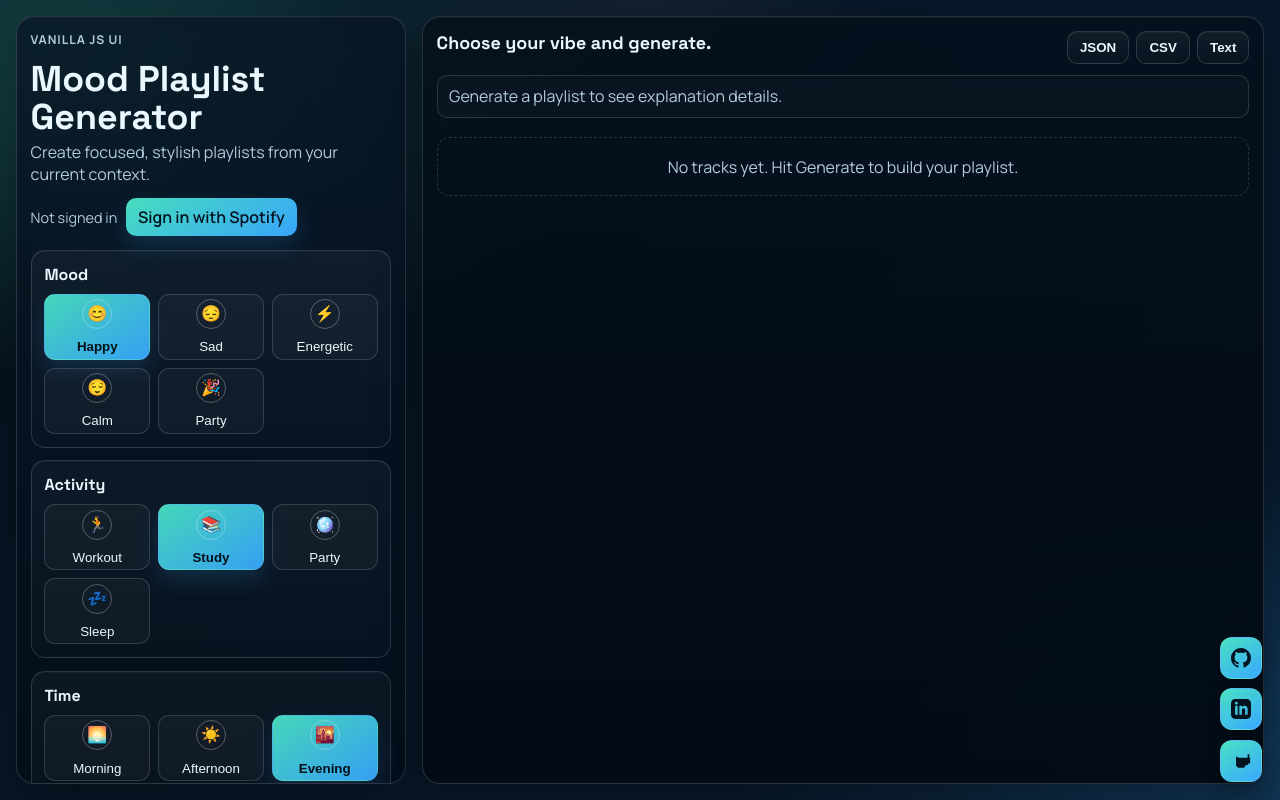
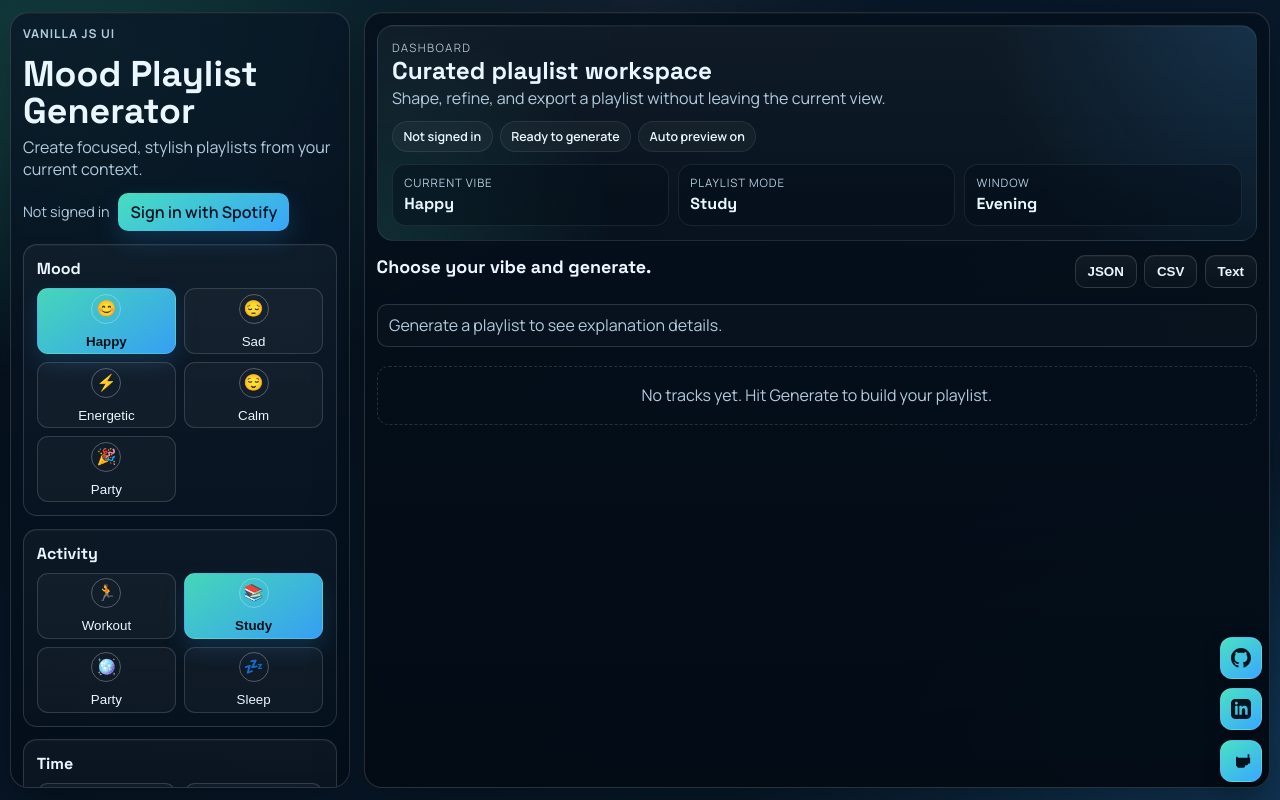
Before and after one commit to abdelrahman22wanas/music-playlist-generator, a Flask app: page / in a window 1280 px wide. Run offline with Flask 3, Linux system fonts and the light colour scheme.

Commit message:
advanced look

```diff
--- a/static/css/style.css
+++ b/static/css/style.css
@@ -57,11 +57,12 @@
 }
 
 .mpg3-shell {
-  width: min(1320px, calc(100% - 2rem));
-  margin: 1rem auto;
+  width: min(1280px, calc(100% - 1.25rem));
+  margin: 0.75rem auto;
   display: grid;
-  grid-template-columns: 390px 1fr;
-  gap: 1rem;
+  grid-template-columns: 340px minmax(0, 1fr);
+  gap: 0.85rem;
+  align-items: stretch;
 }
 
 #appRoot {
@@ -76,8 +77,12 @@
   box-shadow: 0 20px 48px rgba(0, 0, 0, 0.34), inset 0 1px 0 rgba(255, 255, 255, 0.04);
 }
 
-.mpg3-left { padding: 1rem; }
-.mpg3-right { padding: 1rem; background: linear-gradient(180deg, rgba(5, 16, 28, 0.9), rgba(3, 11, 20, 0.96)); }
+.mpg3-left { padding: 0.85rem; }
+.mpg3-right {
+  padding: 0.85rem;
+  background: linear-gradient(180deg, rgba(5, 16, 28, 0.9), rgba(3, 11, 20, 0.96));
+  min-width: 0;
+}
 
 @media (min-width: 1041px) {
   body {
@@ -90,7 +95,7 @@
   }
 
   .mpg3-shell {
-    height: calc(100vh - 2rem);
+    height: calc(100vh - 1.5rem);
   }
 
   .mpg3-left,
@@ -116,16 +121,16 @@
   }
 
   .mpg3-card {
-    margin-bottom: 0.7rem;
-    padding: 0.7rem;
+    margin-bottom: 0.65rem;
+    padding: 0.68rem;
   }
 
   .mpg3-left {
-    padding: 0.85rem;
+    padding: 0.75rem;
   }
 
   .mpg3-right {
-    padding: 0.85rem;
+    padding: 0.75rem;
   }
 
   .mpg3-brand p,
@@ -170,6 +175,124 @@
 }
 
 .mpg3-brand p { margin: 0 0 0.8rem; color: var(--muted); }
+
+.mpg3-main-banner {
+  border: 1px solid rgba(255, 255, 255, 0.08);
+  border-radius: 16px;
+  background:
+    radial-gradient(circle at top right, rgba(57, 168, 255, 0.16), transparent 30%),
+    radial-gradient(circle at bottom left, rgba(73, 226, 194, 0.12), transparent 26%),
+    linear-gradient(180deg, rgba(255, 255, 255, 0.045), rgba(255, 255, 255, 0.02));
+  padding: 0.9rem;
+  margin-bottom: 0.75rem;
+  box-shadow: inset 0 1px 0 rgba(255, 255, 255, 0.04);
+}
+
+.mpg3-main-banner-copy {
+  display: grid;
+  gap: 0.18rem;
+  margin-bottom: 0.75rem;
+}
+
+.mpg3-main-kicker {
+  margin: 0;
+  font-size: 0.72rem;
+  text-transform: uppercase;
+  letter-spacing: 0.12em;
+  color: rgba(235, 247, 255, 0.72);
+}
+
+.mpg3-main-banner h2 {
+  margin: 0;
+  font-family: 'Space Grotesk', sans-serif;
+  font-size: clamp(1.35rem, 1.9vw, 1.85rem);
+  line-height: 1.08;
+}
+
+.mpg3-main-banner-copy p:last-child {
+  margin: 0;
+  color: var(--muted);
+  max-width: 62ch;
+}
+
+.mpg3-badge-row {
+  display: flex;
+  flex-wrap: wrap;
+  gap: 0.45rem;
+  margin-bottom: 0.75rem;
+}
+
+.mpg3-badge {
+  display: inline-flex;
+  align-items: center;
+  gap: 0.35rem;
+  border: 1px solid rgba(255, 255, 255, 0.08);
+  border-radius: 999px;
+  padding: 0.35rem 0.65rem;
+  background: rgba(255, 255, 255, 0.04);
+  color: var(--ink);
+  font-size: 0.78rem;
+  font-weight: 600;
+}
+
+.mpg3-metric-grid {
+  display: grid;
+  grid-template-columns: repeat(3, minmax(0, 1fr));
+  gap: 0.55rem;
+}
+
+.mpg3-metric-card {
+  border: 1px solid rgba(255, 255, 255, 0.08);
+  border-radius: 14px;
+  padding: 0.65rem 0.7rem;
+  background: rgba(4, 14, 25, 0.45);
+}
+
+.mpg3-metric-label {
+  display: block;
+  margin-bottom: 0.2rem;
+  color: var(--muted);
+  font-size: 0.72rem;
+  text-transform: uppercase;
+  letter-spacing: 0.08em;
+}
+
+.mpg3-metric-card strong {
+  display: block;
+  font-size: 1rem;
+  font-family: 'Space Grotesk', sans-serif;
+}
+
+.mpg3-header-row {
+  padding: 0.15rem 0 0.25rem;
+}
+
+.mpg3-header-row h2 {
+  font-size: 1rem;
+}
+
+.mpg3-stats {
+  justify-content: space-between;
+  gap: 0.5rem;
+}
+
+.mpg3-stats span {
+  white-space: nowrap;
+}
+
+.mpg3-track-list {
+  overflow-y: auto;
+  padding-right: 0.25rem;
+}
+
+.mpg3-history {
+  margin-top: 0.75rem;
+  padding-top: 0.7rem;
+}
+
+.mpg3-history-header {
+  margin-bottom: 0.65rem;
+}
 
 .mpg3-auth {
   display: flex;
@@ -965,6 +1088,10 @@
     border-radius: 14px;
   }
 
+  .mpg3-metric-grid {
+    grid-template-columns: 1fr;
+  }
+
   .mpg3-control-row {
     display: grid;
     grid-template-columns: 1fr;
@@ -1041,13 +1168,13 @@
 
 @media (max-width: 640px) {
   .mpg3-shell {
-    width: calc(100% - 0.7rem);
-    margin: 0.35rem auto;
+    width: calc(100% - 0.5rem);
+    margin: 0.25rem auto;
   }
 
   .mpg3-left,
   .mpg3-right {
-    padding: 0.8rem;
+    padding: 0.7rem;
   }
 
   .mpg3-brand h1 {
--- a/static/js/script.js
+++ b/static/js/script.js
@@ -976,6 +976,35 @@
       </aside>
 
       <main class="mpg3-right">
+        <section class="mpg3-main-banner">
+          <div class="mpg3-main-banner-copy">
+            <p class="mpg3-main-kicker">Dashboard</p>
+            <h2>Curated playlist workspace</h2>
+            <p>Shape, refine, and export a playlist without leaving the current view.</p>
+          </div>
+
+          <div class="mpg3-badge-row">
+            <span class="mpg3-badge">${escapeHtml(state.auth.authenticated ? 'Spotify connected' : 'Not signed in')}</span>
+            <span class="mpg3-badge">${escapeHtml(state.playlist.length ? `${state.playlist.length} tracks loaded` : 'Ready to generate')}</span>
+            <span class="mpg3-badge">${escapeHtml(state.autoPlayPreview ? 'Auto preview on' : 'Auto preview off')}</span>
+          </div>
+
+          <div class="mpg3-metric-grid">
+            <div class="mpg3-metric-card">
+              <span class="mpg3-metric-label">Current vibe</span>
+              <strong>${escapeHtml(cap(state.mood))}</strong>
+            </div>
+            <div class="mpg3-metric-card">
+              <span class="mpg3-metric-label">Playlist mode</span>
+              <strong>${escapeHtml(cap(state.activity))}</strong>
+            </div>
+            <div class="mpg3-metric-card">
+              <span class="mpg3-metric-label">Window</span>
+              <strong>${escapeHtml(cap(state.timeOfDay))}</strong>
+            </div>
+          </div>
+        </section>
+
         <div class="mpg3-header-row">
           <h2>${escapeHtml(titleText())}</h2>
           <div class="mpg3-row">
```
